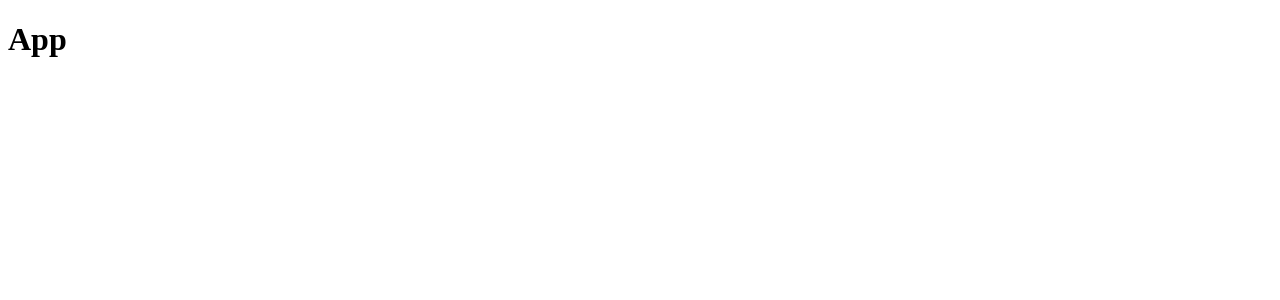
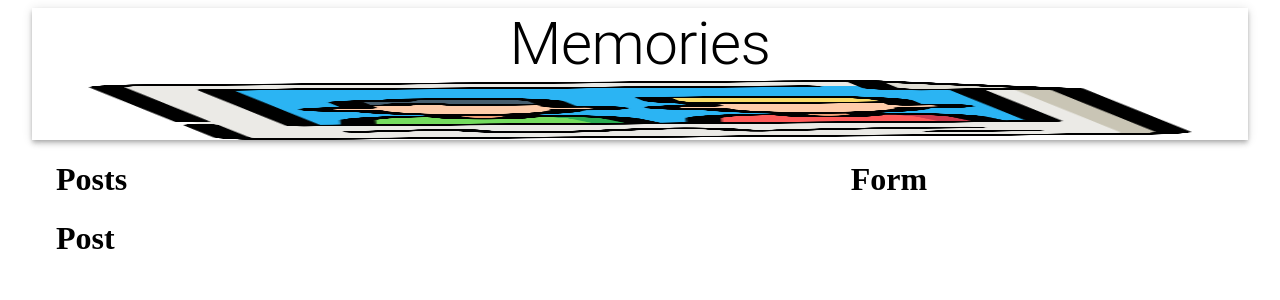
Before and after one commit to abdullahclarusway/Memories_MERN_Project, a React (Create React App) app in the folder client/: page / in a window 1280 px wide. Shown: the top 300 px of the page. Built offline with nearby package versions, Linux system fonts and the light colour scheme.

Commit message:
Create form and post components

```diff
--- a/client/package.json
+++ b/client/package.json
@@ -3,6 +3,7 @@
   "version": "0.1.0",
   "private": true,
   "dependencies": {
+    "@material-ui/core": "^4.11.3",
     "@testing-library/jest-dom": "^5.11.9",
     "@testing-library/react": "^11.2.3",
     "@testing-library/user-event": "^12.6.2",
--- a/client/src/App.js
+++ b/client/src/App.js
@@ -1,10 +1,36 @@
 import React from "react";
+import { Container, AppBar, Typography, Grow, Grid } from "@material-ui/core";
+import memories from "./images/memories.png";
+import Posts from "./components/Posts/Posts";
+import Form from "./components/Form/Form";
 
 const App = () => {
   return (
-    <div>
-      <h1>App</h1>
-    </div>
+    <Container maxwidth="lg">
+      <AppBar position="static" color="inherit">
+        <Typography variant="h2" align="center">
+          Memories
+        </Typography>
+        <img src={memories} alt="memories" height="60" />
+      </AppBar>
+      <Grow in>
+        <Container>
+          <Grid
+            container
+            justify="space-between"
+            alignItems="stretch"
+            spacing={3}
+          >
+            <Grid item xs={12} sm={7}>
+              <Posts/>
+            </Grid>
+            <Grid item xs={12} sm={4}>
+              <Form/>
+            </Grid>
+          </Grid>
+        </Container>
+      </Grow>
+    </Container>
   );
 };
 
--- /dev/null
+++ b/client/src/components/Form/Form.js
@@ -0,0 +1,11 @@
+import React from 'react'
+
+const Form = () => {
+    return (
+        <div>
+            <h1>Form</h1>
+        </div>
+    )
+}
+
+export default Form
--- /dev/null
+++ b/client/src/components/Posts/Post/Post.js
@@ -0,0 +1,11 @@
+import React from "react";
+
+const Post = () => {
+  return (
+    <div>
+      <h1>Post</h1>
+    </div>
+  );
+};
+
+export default Post;
--- /dev/null
+++ b/client/src/components/Posts/Posts.js
@@ -0,0 +1,13 @@
+import React from "react";
+import Post from "./Post/Post";
+
+const Posts = () => {
+  return (
+    <div>
+      <h1>Posts</h1>
+      <Post />
+    </div>
+  );
+};
+
+export default Posts;
```
Also changed, not shown: client/src/components/Form/styles.js (added), client/src/components/Posts/Post/styles.js (added), client/src/components/Posts/styles.js (added), client/src/images/memories.png (added), 1 other file (tests, documents, lock files or other folders).
